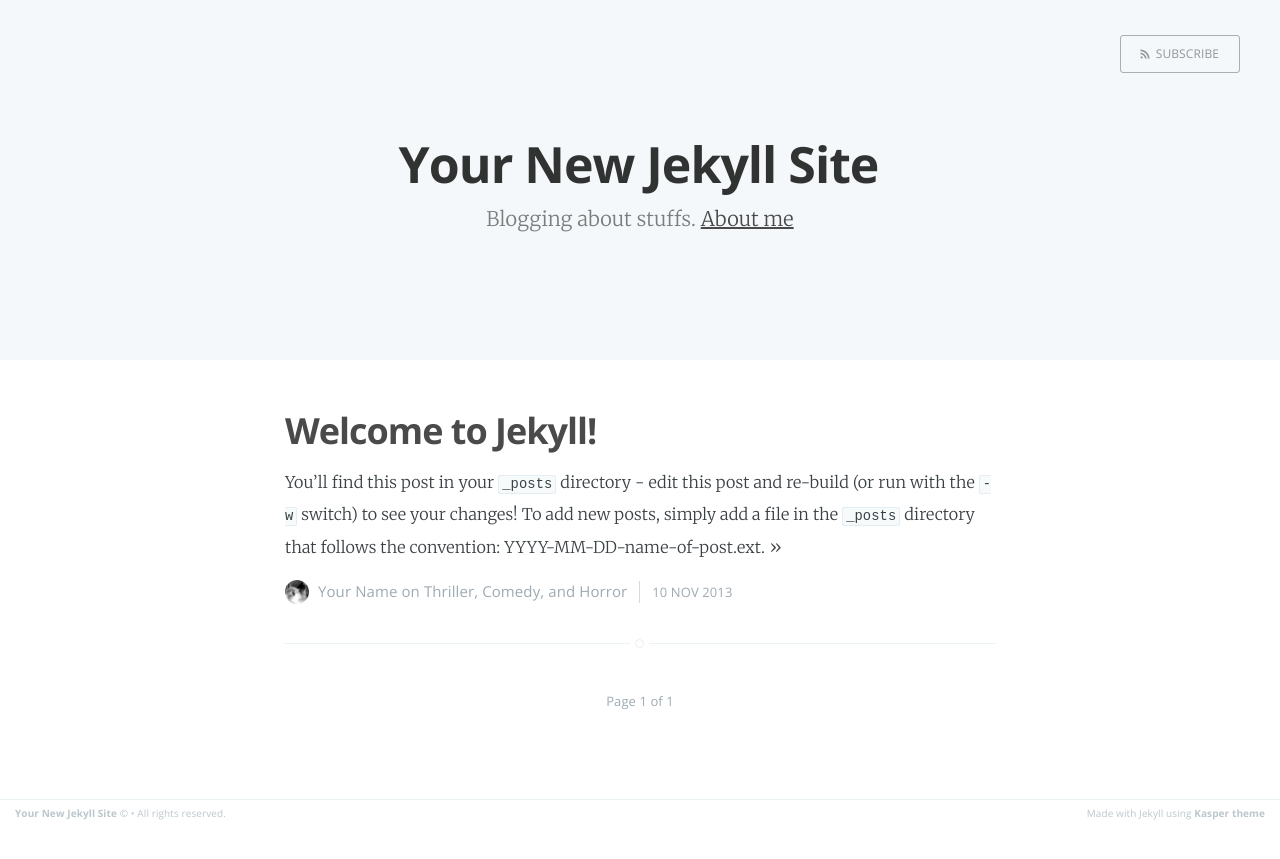
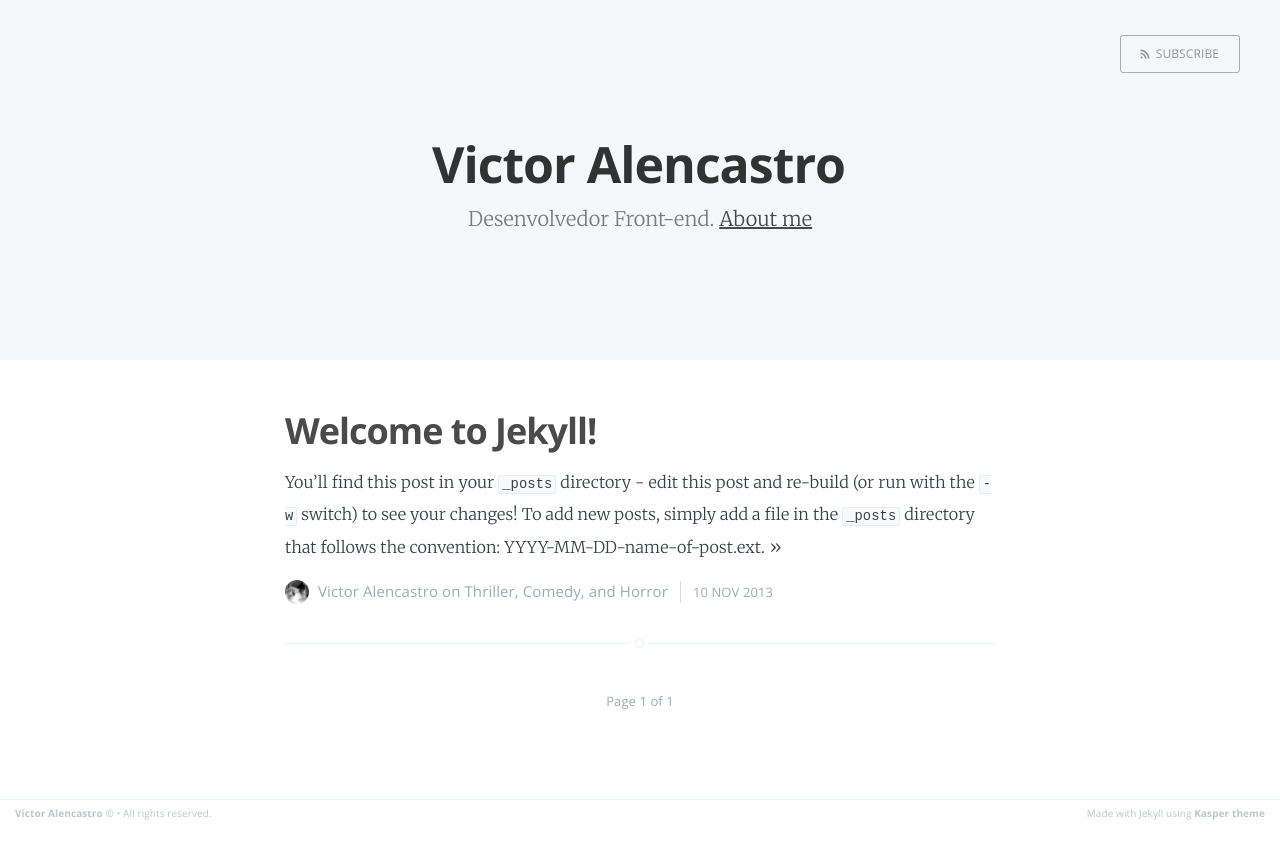
Before and after one commit to vicfelipe/rwarw, a Jekyll site: the page built from index.html, in a window 1280 px wide. Shown: the top 859 px of the page. Built offline with Jekyll 4.4.1, drawn with Linux system fonts in a browser that asks for light colours; the list of posts is cut into pages by our own code.

Commit message:
Informações

```diff
--- a/_config.yml
+++ b/_config.yml
@@ -1,16 +1,16 @@
-name: Your New Jekyll Site
-description: Blogging about stuffs
-meta_description: "Your New Jekyll Site, Blogging about stuffs"
+name: Victor Alencastro
+description: Desenvolvedor Front-end
+meta_description: "Victor Alencastro, Desenvolvedor Front-End. Hortolândia/SP"
 
 markdown: kramdown
 highlighter: pygments
 logo: false
 paginate: 15
 baseurl: /
-domain_name: 'http://yourblog-domain.com'
-google_analytics: 'UA-XXXXXXXX-X'
+domain_name: 'http://victoralencastro.com.br'
+google_analytics: 'UA-69169825-1'
 gems: [jekyll-paginate]
 
 # Details for the RSS feed generator
-url:            'blog url'
-author:         'Your Name'
+url:            'http://victoralencastro.com.br'
+author:         'Victor Alencastro'
```
